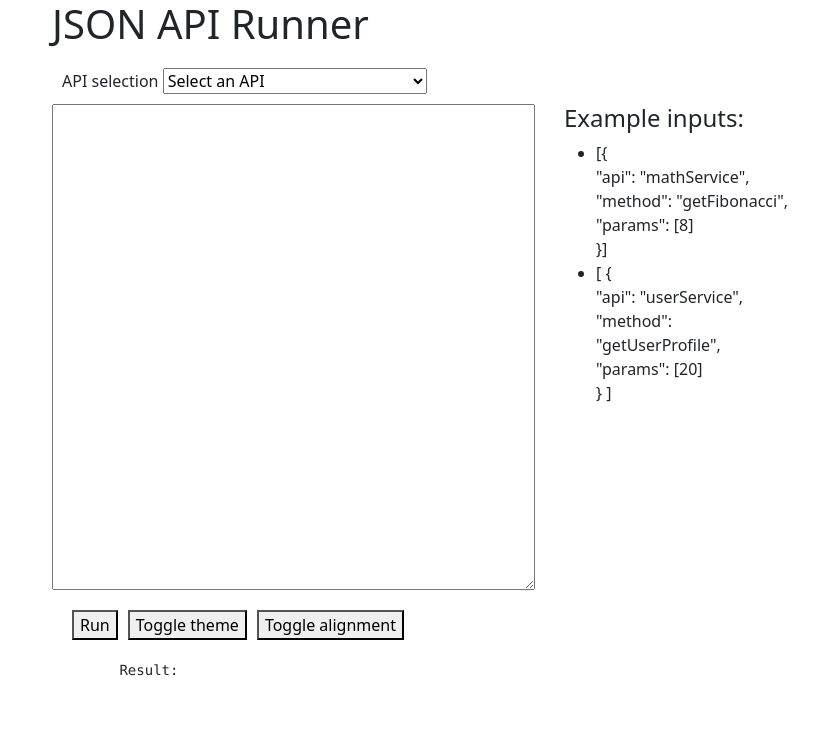
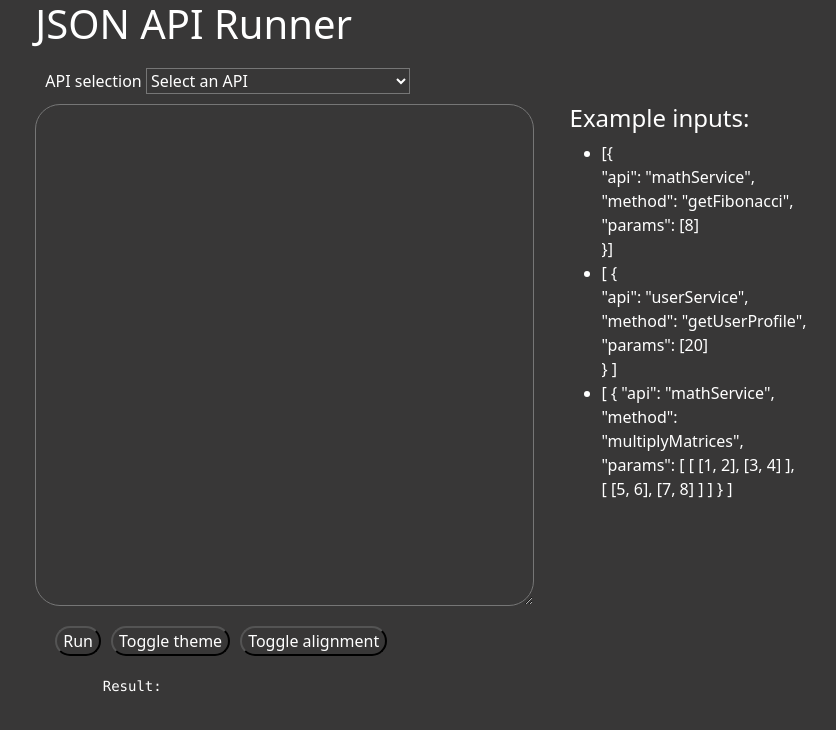
Before and after one commit to HalaszGergo2/NNG, a website: page frontend/index.html in a window 1280 px wide. Both pictures are taken after a click on the button "Toggle theme". Shown: the whole page, without its empty margins (216-1052 px from the left). Drawn offline with nearby package versions, Linux system fonts and the light colour scheme.

Commit message:
toggleTheme elkeszitese, tovabbi formazasok

```diff
--- a/frontend/index.html
+++ b/frontend/index.html
@@ -12,7 +12,7 @@
     />
     <title>JSON API Runner</title>
   </head>
-  <body>
+  <body class="light">
     <main>
       <header>
         <h1>JSON API Runner</h1>
@@ -21,7 +21,7 @@
       <article>
         <div id="dropdown">
           <label for="apiSelect">API selection</label>
-          <select id="apiSelect">
+          <select class="light" id="apiSelect">
             <option value="">Select an API</option>
             <option value="mathService.getFibonacci">
               mathService.getFibonacci
@@ -39,7 +39,7 @@
         </div>
         <div class="row">
           <div class="col-lg-8">
-            <textarea id="input" cols="50" rows="20"> </textarea>
+            <textarea class="light" id="input" cols="50" rows="20"> </textarea>
           </div>
           <div class="col-lg-4">
             <h4>Example inputs:</h4>
@@ -52,16 +52,23 @@
                 }]
               </li>
               <li>
-                [ { <br> "api": "userService", <br> "method": "getUserProfile", <br> "params":
-                [20] <br> } ]
+                [ { <br />
+                "api": "userService", <br />
+                "method": "getUserProfile", <br />
+                "params": [20] <br />
+                } ]
+              </li>
+              <li>
+                [ { "api": "mathService", <br> "method": "multiplyMatrices", <br>
+                "params": [ [ [1, 2], [3, 4] ], <br> [ [5, 6], [7, 8] ] ] } ]
               </li>
             </ul>
           </div>
         </div>
         <div id="buttons">
-          <button onclick="runApi()">Run</button>
-          <button onclick="toggleTheme()">Toggle theme</button>
-          <button onclick="toggleAlign()">Toggle alignment</button>
+          <button class="light butn" onclick="runApi()">Run</button>
+          <button class="light butn" onclick="toggleTheme()">Toggle theme</button>
+          <button class="light butn" onclick="toggleAlign()">Toggle alignment</button>
         </div>
         <pre id="result">
         Result:
--- a/frontend/main.js
+++ b/frontend/main.js
@@ -15,6 +15,19 @@ async function runApi() {
         const result = await response.json();
         output.textContent = JSON.stringify(result)
     } catch (error) {
-        output.textContent = "HIBA"
+        output.textContent = "HIBA, " + error
     }
 }
+
+function toggleTheme(){
+    const textarea = document.getElementById('input');
+    const select = document.getElementById('apiSelect');
+    const button = document.getElementsByClassName('butn');
+    document.body.classList.toggle('dark');
+    textarea.classList.toggle('dark');
+    select.classList.toggle('dark');
+
+    for (let i = 0; i < button.length; i++) {
+        button[i].classList.toggle('dark')
+    }
+}
--- a/frontend/style.css
+++ b/frontend/style.css
@@ -5,9 +5,13 @@ body {
   align-items: center;
   justify-content: flex-start;
   min-height: 100vh;
-  background-color: #f8f9fa;
   font-family: sans-serif;
+}
 
+
+textarea{
+    border-radius: 25px;
+    padding: 10px;
 }
 
 header{
@@ -24,3 +28,17 @@ header{
     display: flex;
     justify-content: flex-start;
 }
+
+.butn{
+    border-radius: 25px;
+}
+
+.light{
+    color: black;
+    background-color: rgb(236, 232, 207);
+}
+
+.dark{
+    color: white;
+    background-color: rgb(56, 55, 55) !important;
+}
```
